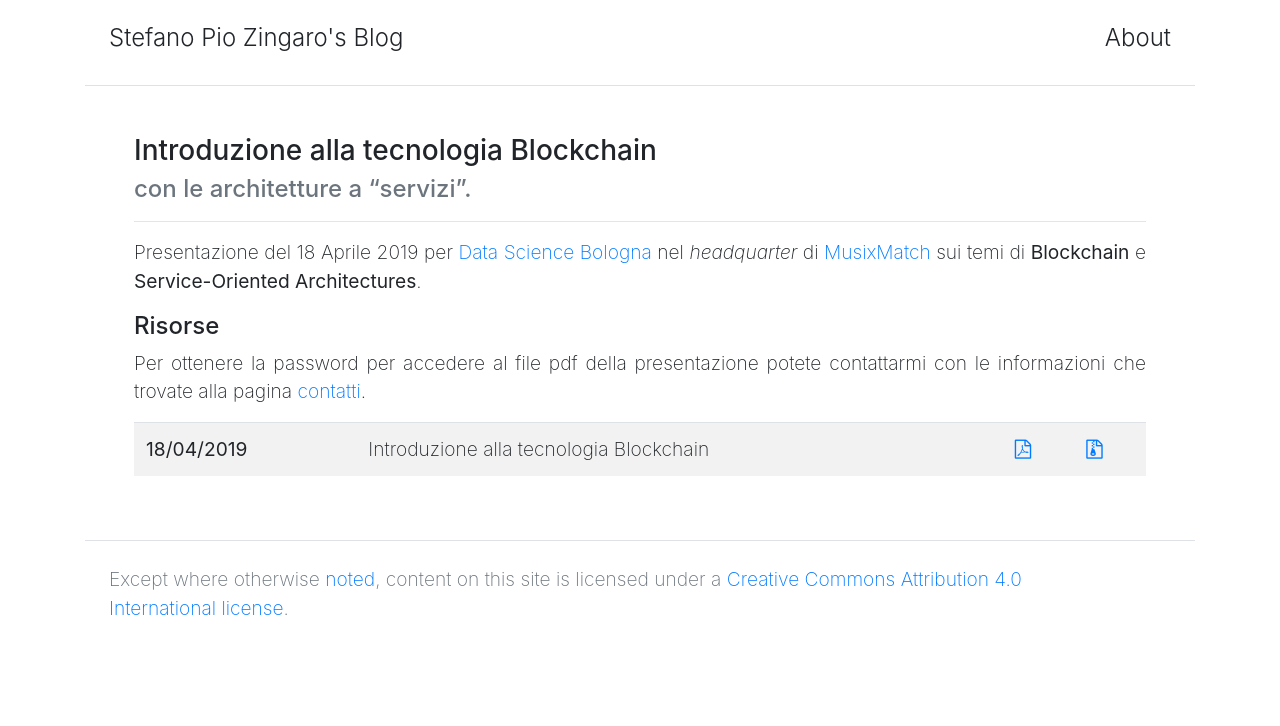
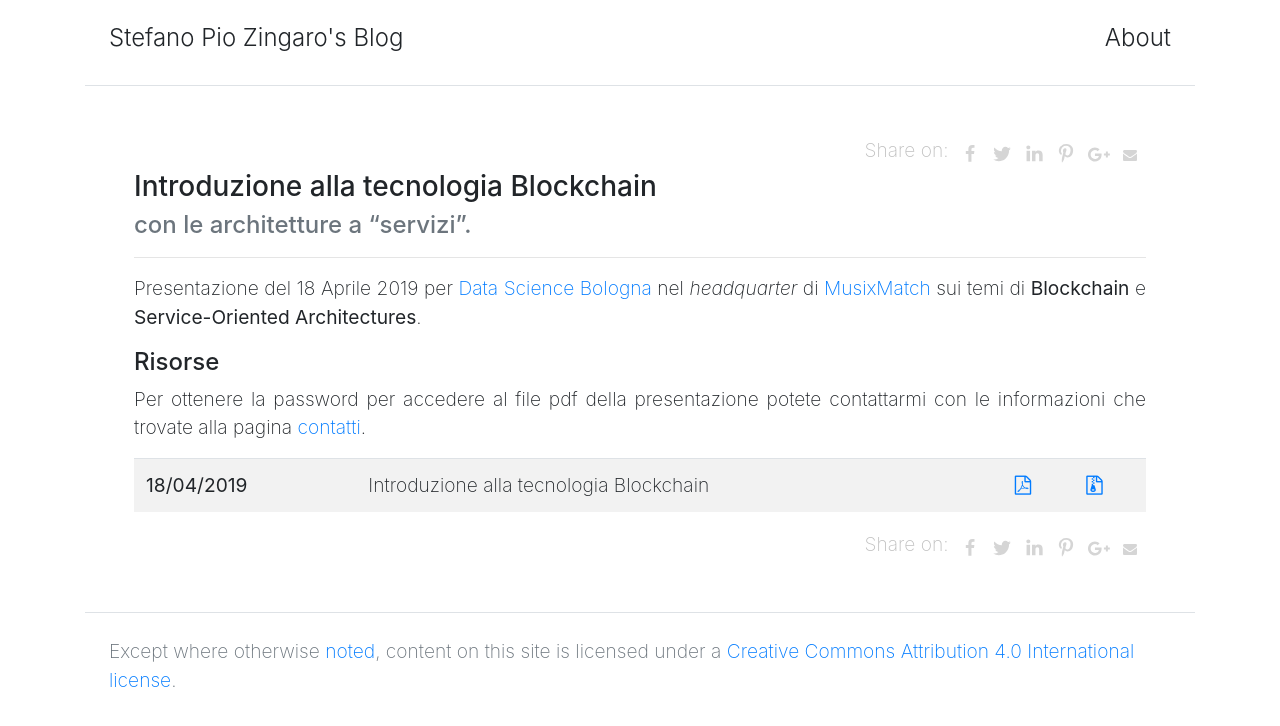
Before and after one commit to saltgz/saltgz.github.io, a Jekyll site: the page built from _posts/2019-04-18-blockchain-soa.md, in a window 1280 px wide. Shown: the top 726 px of the page. Built offline with Jekyll 4.4.1, drawn with Linux system fonts in a browser that asks for light colours; comment, search, counter and statistics services are not loaded.

Commit message:
rss support and some sharing function, still to be fixed

```diff
--- a/_config.yml
+++ b/_config.yml
@@ -3,7 +3,6 @@
 host: "localhost"
 baseurl: ""
 detach: false
-url: "https://spz.netlify.app/"
 
 # Build Command Options
 show_drafts: false
@@ -21,16 +20,13 @@
   - .asset-cache
   - .jekyll-assets-cache
   - .sass-cache
-  - Gemfile
-  - Gemfile.lock
-  - LICENSE
-  - README
 
 # Meta
+author: pio_zingaro
 lang: en-US
-description: The blog of Stefano Pio Zingaro
-# social_image_path:   /assets/img/brand/social.jpg
-# social_logo_path:    /assets/img/brand/social.jpg
+title: pio_zingaro's blog
+description: cs teaching/learning collection of posts
+url: "https://spz.netlify.app/"
 
 # Dependencies
 markdown: kramdown
@@ -43,8 +39,6 @@
 plugins: # some plugins need by the theme
   - jekyll-feed
   - jekyll-sitemap
-feed:
-  path: atom.xml
 
 # Collections settings for Categories and Authors posts list pages
 collections:
--- a/_includes/footer.html
+++ b/_includes/footer.html
@@ -1,10 +1,10 @@
 <div class="row">
 
-    <div class="col-lg-11 float-left">
+    <div class="col-lg-12 text-left">
         {{ site.data.style.footer.content.left }}
     </div>
 
-    <div class="col-lg-4 float-right">
+    <div class="col-lg-4 text-right">
         {{ site.data.style.footer.content.right }}
     </div>
 
--- a/_includes/head.html
+++ b/_includes/head.html
@@ -1,12 +1,15 @@
 <meta charset="utf-8" />
 <meta name="viewport" content="width=device-width, initial-scale=1, shrink-to-fit=no" />
 <meta name="description" content="{{ site.description | strip_html }}" />
-<meta name="author" content="Stefano Pio Zingaro" />
+<meta name="author" content="{{ site.author }}" />
 <meta name="generator" content="Jekyll v{{ jekyll.version }}" />
 
 <title>
-  {{ site.description | strip_html }}{%- if page.title -%}&nbsp;&#124;&nbsp;{{ page.title }}&nbsp;{%- endif -%}
+  {{ site.title | strip_html }}{%- if page.title -%}&nbsp;&#124;&nbsp;{{ page.title }}&nbsp;{%- endif -%}
 </title>
+
+<!-- RSS -->
+<link href='{{ site.url }}/feed.xml' rel='alternate' type='application/atom+xml'>
 
 <!-- favicon -->
 <link rel="apple-touch-icon" sizes="180x180" href="{% link assets/favicon_io/apple-touch-icon.png %}">
--- /dev/null
+++ b/_includes/share-buttons.html
@@ -0,0 +1,137 @@
+{% if include.pageurl != nil and include.pageurl != '' %}
+{% assign pageurl = include.pageurl %}
+{% else %}
+{% assign pageurl = page.url %}
+{% endif %}
+
+<style>
+    #share-buttons {
+        display: inline-block;
+        vertical-align: middle;
+    }
+
+    #share-buttons:after {
+        content: "";
+        display: block;
+        clear: both;
+    }
+
+    #share-buttons>div {
+        position: relative;
+        text-align: left;
+        height: 36px;
+        width: 32px;
+        float: left;
+        text-align: center;
+    }
+
+    #share-buttons>div>svg {
+        height: 16px;
+        fill: #d5d5d5;
+        margin-top: 10px;
+    }
+
+    #share-buttons>div:hover {
+        cursor: pointer;
+    }
+
+    #share-buttons>div.facebook:hover>svg {
+        fill: #3B5998;
+    }
+
+    #share-buttons>div.twitter:hover>svg {
+        fill: #55ACEE;
+    }
+
+    #share-buttons>div.linkedin:hover>svg {
+        fill: #0077b5;
+    }
+
+    #share-buttons>div.pinterest:hover>svg {
+        fill: #CB2027;
+    }
+
+    #share-buttons>div.gplus:hover>svg {
+        fill: #dd4b39;
+    }
+
+    #share-buttons>div.mail:hover>svg {
+        fill: #7D7D7D;
+    }
+
+    #share-buttons>div.instagram:hover>svg {
+        fill: #C73B92;
+    }
+
+    #share-buttons>div.facebook>svg {
+        height: 18px;
+        margin-top: 9px;
+    }
+
+    #share-buttons>div.twitter>svg {
+        height: 20px;
+        margin-top: 8px;
+    }
+
+    #share-buttons>div.linkedin>svg {
+        height: 19px;
+        margin-top: 7px;
+    }
+
+    #share-buttons>div.pinterest>svg {
+        height: 20px;
+        margin-top: 9px;
+    }
+
+    #share-buttons>div.gplus>svg {
+        height: 17px;
+        margin-top: 9px;
+        position: relative;
+        left: 1px;
+    }
+
+    #share-buttons>div.mail>svg {
+        height: 14px;
+        margin-top: 11px;
+    }
+</style>
+
+<span style="color: silver;">Share on: </span>
+<div id="share-buttons">
+    <div class="facebook" title="Share this on Facebook"
+        onclick="window.open('http://www.facebook.com/share.php?u={{ site.url }}{{ pageurl }}');"><svg
+            viewBox="0 0 1792 1792" xmlns="http://www.w3.org/2000/svg">
+            <path
+                d="M1343 12v264h-157q-86 0-116 36t-30 108v189h293l-39 296h-254v759h-306v-759h-255v-296h255v-218q0-186 104-288.5t277-102.5q147 0 228 12z" />
+            </svg></div>
+    <div class="twitter" title="Share this on Twitter"
+        onclick="window.open('http://twitter.com/home?status={{ site.url }}{{ pageurl }}');"><svg
+            viewBox="0 0 1792 1792" xmlns="http://www.w3.org/2000/svg">
+            <path
+                d="M1684 408q-67 98-162 167 1 14 1 42 0 130-38 259.5t-115.5 248.5-184.5 210.5-258 146-323 54.5q-271 0-496-145 35 4 78 4 225 0 401-138-105-2-188-64.5t-114-159.5q33 5 61 5 43 0 85-11-112-23-185.5-111.5t-73.5-205.5v-4q68 38 146 41-66-44-105-115t-39-154q0-88 44-163 121 149 294.5 238.5t371.5 99.5q-8-38-8-74 0-134 94.5-228.5t228.5-94.5q140 0 236 102 109-21 205-78-37 115-142 178 93-10 186-50z" />
+            </svg></div>
+    <div class="linkedin" title="Share this on Linkedin"
+        onclick="window.open('https://www.linkedin.com/shareArticle?mini=true&url={{ site.url }}{{ pageurl }}&title=&summary=&source=');">
+        <svg viewBox="0 0 1792 1792" xmlns="http://www.w3.org/2000/svg">
+            <path
+                d="M477 625v991h-330v-991h330zm21-306q1 73-50.5 122t-135.5 49h-2q-82 0-132-49t-50-122q0-74 51.5-122.5t134.5-48.5 133 48.5 51 122.5zm1166 729v568h-329v-530q0-105-40.5-164.5t-126.5-59.5q-63 0-105.5 34.5t-63.5 85.5q-11 30-11 81v553h-329q2-399 2-647t-1-296l-1-48h329v144h-2q20-32 41-56t56.5-52 87-43.5 114.5-15.5q171 0 275 113.5t104 332.5z" />
+            </svg></div>
+    {% if page.image %}<div class="pinterest" title="Share this on Pinterest"
+        onclick="window.open('https://pinterest.com/pin/create/button/?url=&media={{ site.url }}{{ page.image }}&description=');">
+        <svg viewBox="0 0 1792 1792" xmlns="http://www.w3.org/2000/svg">
+            <path
+                d="M256 597q0-108 37.5-203.5t103.5-166.5 152-123 185-78 202-26q158 0 294 66.5t221 193.5 85 287q0 96-19 188t-60 177-100 149.5-145 103-189 38.5q-68 0-135-32t-96-88q-10 39-28 112.5t-23.5 95-20.5 71-26 71-32 62.5-46 77.5-62 86.5l-14 5-9-10q-15-157-15-188 0-92 21.5-206.5t66.5-287.5 52-203q-32-65-32-169 0-83 52-156t132-73q61 0 95 40.5t34 102.5q0 66-44 191t-44 187q0 63 45 104.5t109 41.5q55 0 102-25t78.5-68 56-95 38-110.5 20-111 6.5-99.5q0-173-109.5-269.5t-285.5-96.5q-200 0-334 129.5t-134 328.5q0 44 12.5 85t27 65 27 45.5 12.5 30.5q0 28-15 73t-37 45q-2 0-17-3-51-15-90.5-56t-61-94.5-32.5-108-11-106.5z" />
+            </svg></div>{% endif %}
+    <div class="gplus" title="Share this on Google Plus"
+        onclick="window.open('https://plus.google.com/share?url={{ site.url }}{{ pageurl }}');"><svg
+            viewBox="0 0 2304 1792" xmlns="http://www.w3.org/2000/svg">
+            <path
+                d="M1437 913q0 208-87 370.5t-248 254-369 91.5q-149 0-285-58t-234-156-156-234-58-285 58-285 156-234 234-156 285-58q286 0 491 192l-199 191q-117-113-292-113-123 0-227.5 62t-165.5 168.5-61 232.5 61 232.5 165.5 168.5 227.5 62q83 0 152.5-23t114.5-57.5 78.5-78.5 49-83 21.5-74h-416v-252h692q12 63 12 122zm867-122v210h-209v209h-210v-209h-209v-210h209v-209h210v209h209z" />
+            </svg></div>
+    <div class="mail" title="Share this through Email"
+        onclick="window.open('mailto:?&body={{ site.url }}{{ pageurl }}');"><svg viewBox="0 0 1792 1792"
+            xmlns="http://www.w3.org/2000/svg">
+            <path
+                d="M1792 710v794q0 66-47 113t-113 47h-1472q-66 0-113-47t-47-113v-794q44 49 101 87 362 246 497 345 57 42 92.5 65.5t94.5 48 110 24.5h2q51 0 110-24.5t94.5-48 92.5-65.5q170-123 498-345 57-39 100-87zm0-294q0 79-49 151t-122 123q-376 261-468 325-10 7-42.5 30.5t-54 38-52 32.5-57.5 27-50 9h-2q-23 0-50-9t-57.5-27-52-32.5-54-38-42.5-30.5q-91-64-262-182.5t-205-142.5q-62-42-117-115.5t-55-136.5q0-78 41.5-130t118.5-52h1472q65 0 112.5 47t47.5 113z" />
+            </svg></div>
+</div>
--- a/_layouts/page.html
+++ b/_layouts/page.html
@@ -3,7 +3,5 @@
 ---
 
 <div class="px-3 text-justify">
-  <p>
-    {{ content }}
-  </p>
+  {{ content }}
 </div>
--- a/_layouts/post.html
+++ b/_layouts/post.html
@@ -2,6 +2,14 @@
 layout: default
 ---
 
+<div class="px-3 text-right">
+  {% include share-buttons.html %}
+</div>
+
 <div class="px-3 text-justify">
   {{ content }}
 </div>
+
+<div class="px-3 text-right">
+  {% include share-buttons.html %}
+</div>
```
Also changed, not shown: _pages/feed.xml (added, +22 -0 lines), _posts/2020-05-12-appunti-jolie-001.md (+20 -34 lines).
